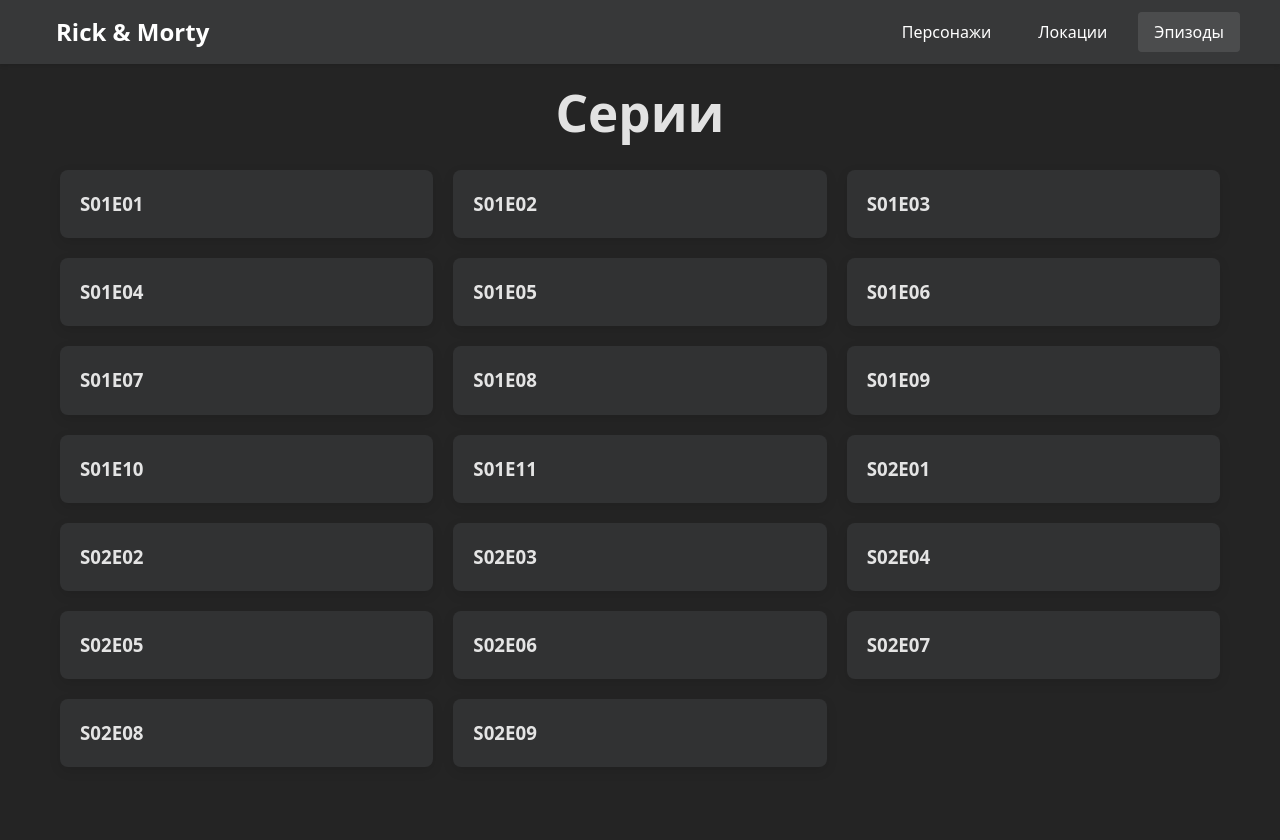
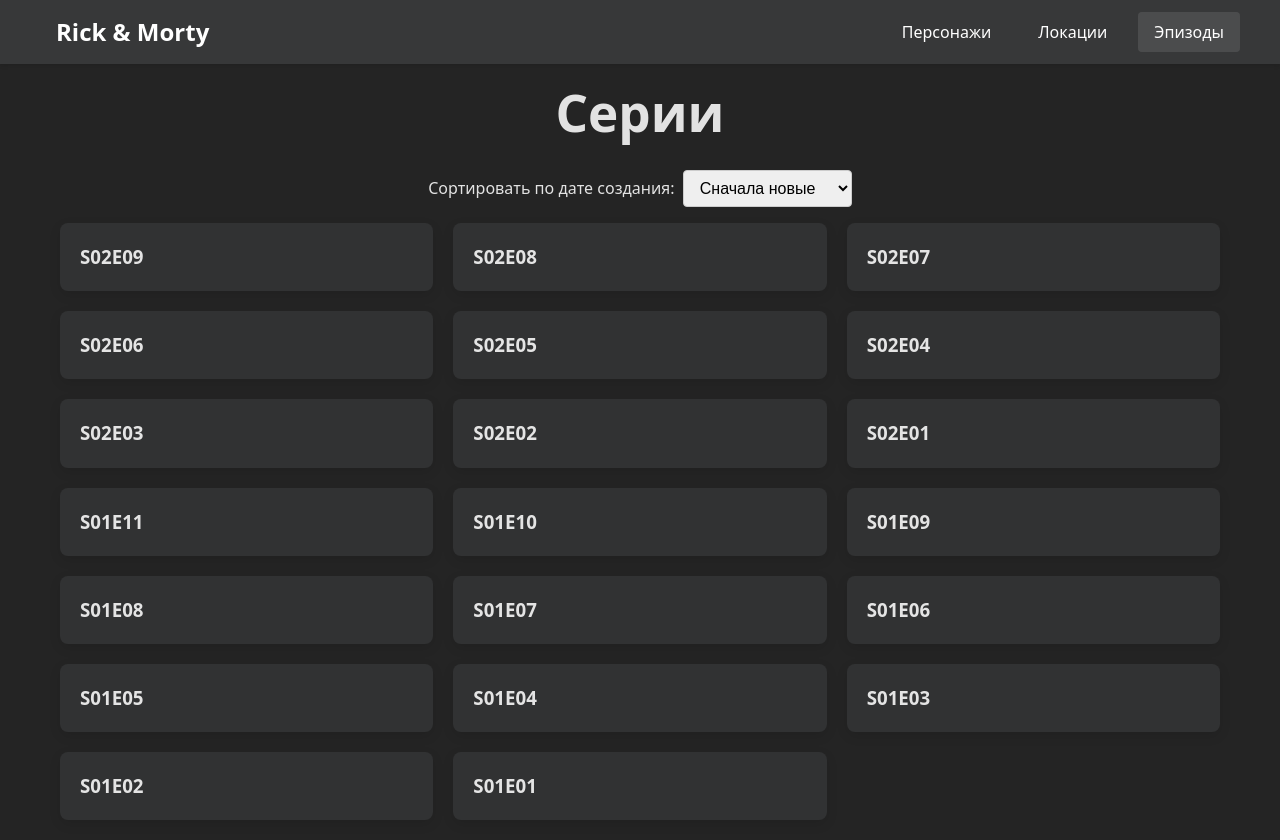
Before and after one commit to nikidanil/rick-and-morty, a React (Vite) app: page /episodes in a window 1280 px wide. Before the commit the page ends 800 px from the top, so only its background shows below. Built offline with nearby package versions, Linux system fonts and the light colour scheme; data requests are answered from the project's data file.

Commit message:
feat(EpisodesPage): added SortPanel

```diff
--- a/src/pages/EpisodesPage/EpisodesPage.tsx
+++ b/src/pages/EpisodesPage/EpisodesPage.tsx
@@ -1,5 +1,7 @@
 import { useEffect, useState } from 'react';
 import { EpisodeCard } from './components';
+import { useSortParams } from '../../hooks';
+import { SortPanel } from '../../components/SortPanel';
 
 interface Episode {
 	id: number;
@@ -11,6 +13,7 @@
 
 export const EpisodesPage = () => {
 	const [episodes, setEpisodes] = useState<Episode[]>([]);
+	const { sortOrder, setSortOrder } = useSortParams();
 
 	useEffect(() => {
 		const fetchHeroes = async () => {
@@ -26,11 +29,19 @@
 		fetchHeroes();
 	}, []);
 
+	const sortedEpisodes = [...episodes].sort((a, b) => {
+		const dateA = new Date(a.created).getTime();
+		const dateB = new Date(b.created).getTime();
+		return sortOrder === 'asc' ? dateA - dateB : dateB - dateA;
+	});
+
 	return (
 		<div>
 			<h1>Серии</h1>
+			<SortPanel label='Сортировать по дате создания' sortOrder={sortOrder} setSortOrder={setSortOrder} />
+
 			<div className='grid-content'>
-				{episodes.map((ep) => (
+				{sortedEpisodes.map((ep) => (
 					<EpisodeCard key={ep.id} id={ep.id} episode={ep.episode} />
 				))}
 			</div>
```
